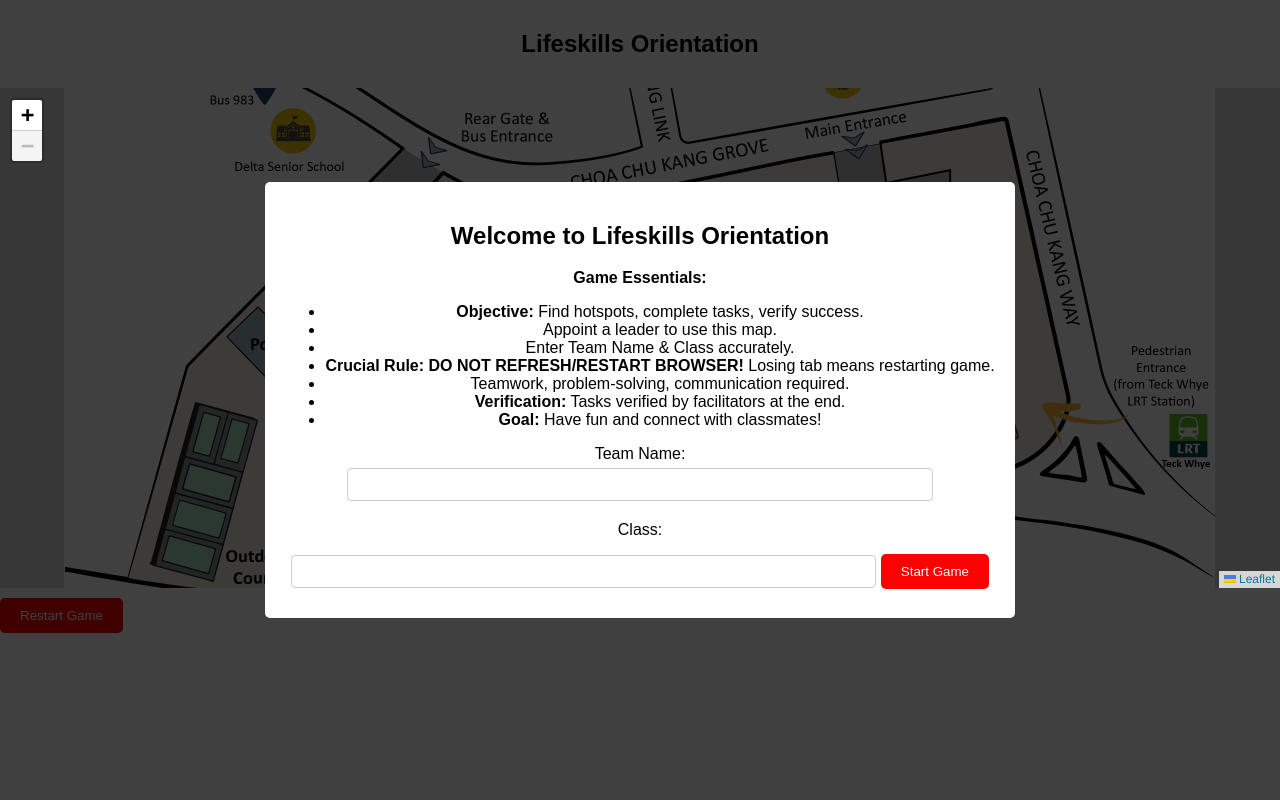
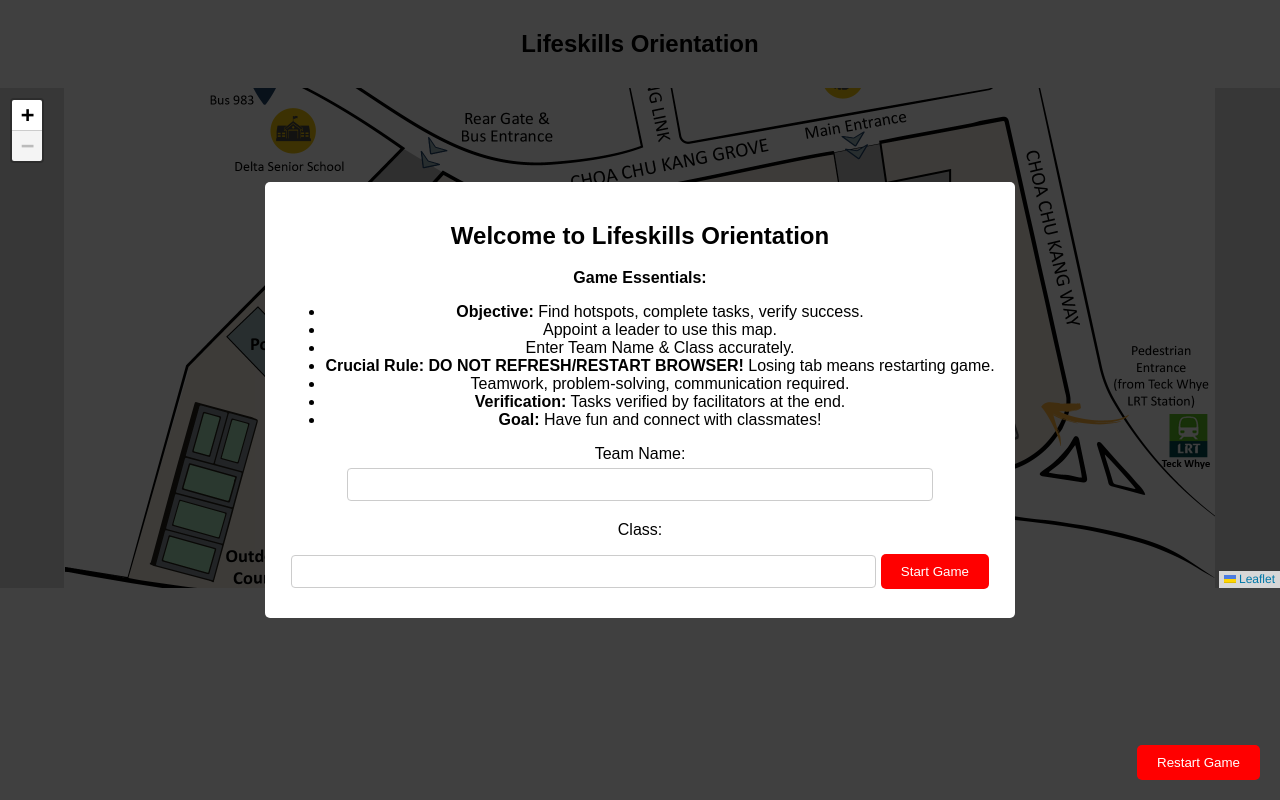
Before and after one commit to Kean1010/Orientation, a plain HTML site: page index.html in a window 1280 px wide. Drawn offline with nearby package versions, Linux system fonts and the light colour scheme.

Commit message:
Update styles.css

```diff
--- a/styles.css
+++ b/styles.css
@@ -120,3 +120,10 @@ button:hover {
 #certificate span {
   font-weight: bold;
 }
+
+#restart-btn {
+  position: fixed;
+  bottom: 20px;
+  right: 20px;
+  z-index: 1000;
+}
```
